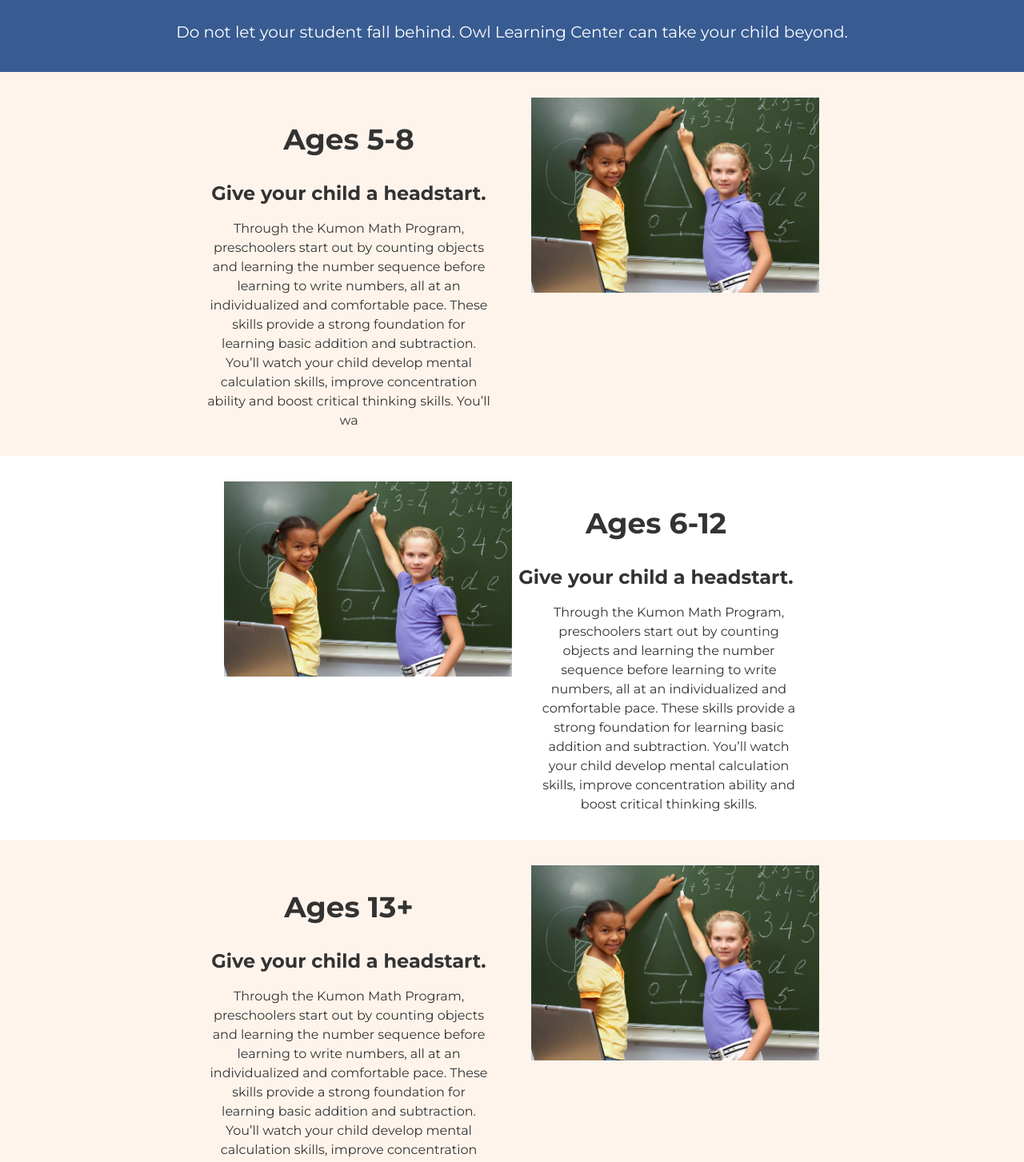
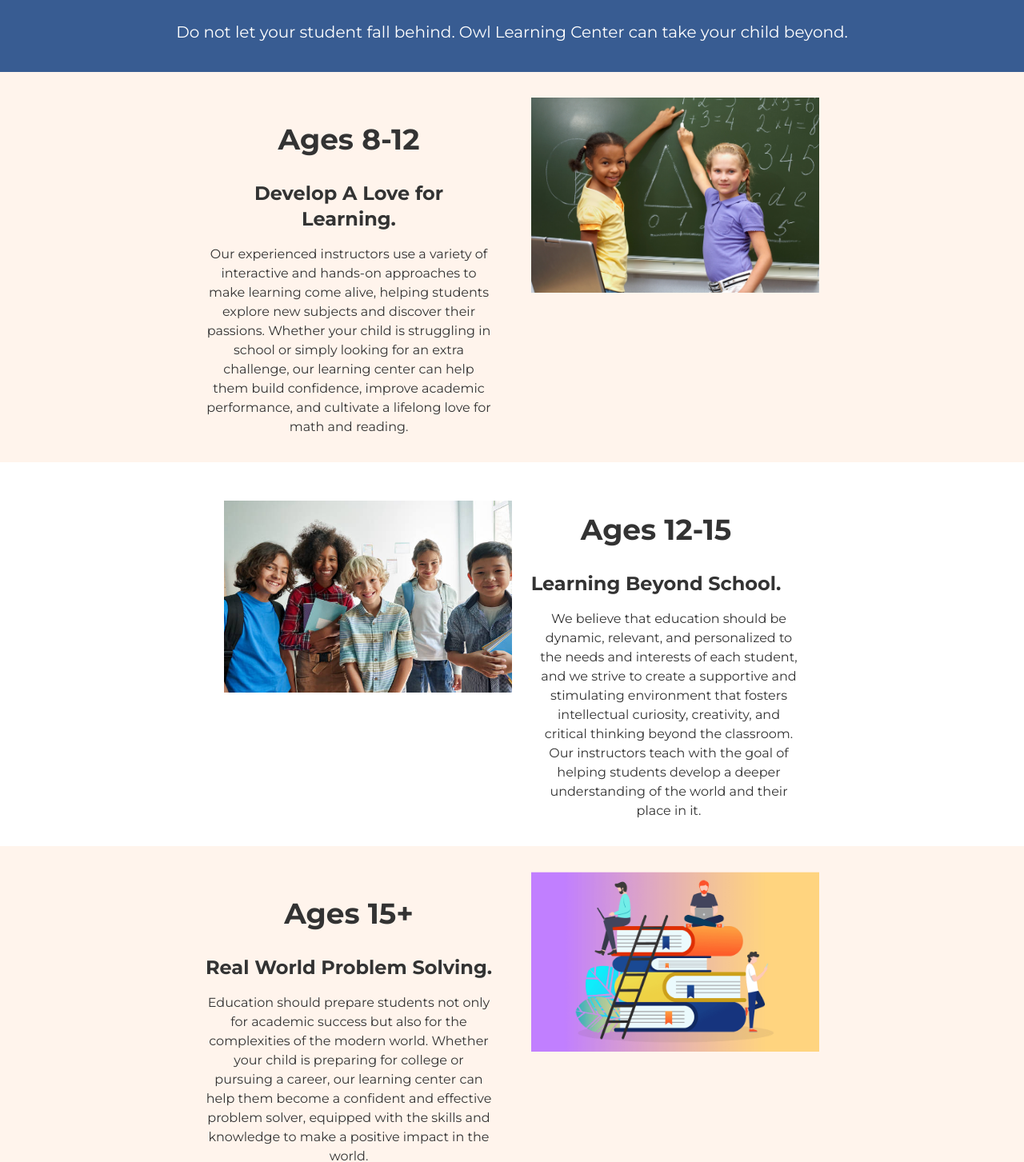
Before and after one commit to radhaghate/fbla-site, a Next.js app: page /standardTesting in a window 1280 px wide. Shown: the part 700-2153 px from the top of the page at 80% size. Built offline with nearby package versions, Linux system fonts and the light colour scheme.

Commit message:
changes to mathAndreading learningpaths page

```diff
--- a/src/pages/contact.js
+++ b/src/pages/contact.js
@@ -130,7 +130,6 @@ const Home = () => {
                 <div className="flex justify-center">
                   <button onClick={onc} className="button btn-active btn-[#ecf5fd] text-white text-bold text-xl h-10 w-2/4 hover:text-delfblue">
                     Send!
-                    {/* CHANGE COLOR OF BUTTON!!! */}
                   </button>
                 </div>
               </div>
--- a/src/pages/mathAndreading.js
+++ b/src/pages/mathAndreading.js
@@ -81,8 +81,8 @@ const Home = () => {
 
         <div className="w-3/5 mx-auto">
           <div className="grid grid-cols-2 py-8">
-            <div data-aos="fade-right" className="pl-6">
-              <Image src="/math-learning.jpg" alt="HowItWorks" height={300} width={500} />
+            <div data-aos="fade-right" className="pl-6 mt-4">
+              <Image src="/math-ages12-15.jpg" alt="HowItWorks" height={300} width={500} />
             </div>
             <div data-aos="fade-left" className="pr-6">
               <div className="text-center text-4xl font-bold py-8">Ages 12-15</div>
@@ -105,7 +105,7 @@ const Home = () => {
               </div>
               </div>
               <div data-aos="fade-left" className="pl-6 ">
-                <Image src="/math-learning.jpg" alt="HowItWorks" height={300} width={500} />
+                <Image src="/math-reallife.png" alt="HowItWorks" height={300} width={500} />
               </div>
             </div>
           </div>
--- a/src/pages/standardTesting.js
+++ b/src/pages/standardTesting.js
@@ -24,7 +24,7 @@ const Home = () => {
               <li className="list-none mb-3 font-bold text-lg text-center underline underline-offset-8">
                 SAT/ACT
               </li>
-              <li>Test Taking Strategeis</li>
+              <li>Test Taking Strategies</li>
               <li>Reading Section</li>
               <li>Writing Section</li>
               <li>Science Section</li>
@@ -63,15 +63,10 @@ const Home = () => {
           <div className="w-3/5 mx-auto">
             <div className="grid grid-cols-2 py-8">
               <div data-aos="fade-right" className="pr-6">
-                <div className="text-center text-4xl font-bold py-8">Ages 5-8</div>
-                <div className="text-center text-2xl font-bold pb-4">Give your child a headstart.</div>
+                <div className="text-center text-4xl font-bold py-8">Ages 8-12</div>
+                <div className="text-center text-2xl font-bold pb-4">Develop A Love for Learning.</div>
                 <div className='text-center'>
-                  Through the Kumon Math Program, preschoolers start out by counting objects and
-                  learning the number sequence before learning to write numbers, all at an
-                  individualized and comfortable pace. These skills provide a strong foundation for
-                  learning basic addition and subtraction. You’ll watch your child develop mental
-                  calculation skills, improve concentration ability and boost critical thinking
-                  skills. You’ll wa
+                  Our experienced instructors use a variety of interactive and hands-on approaches to make learning come alive, helping students explore new subjects and discover their passions. Whether your child is struggling in school or simply looking for an extra challenge, our learning center can help them build confidence, improve academic performance, and cultivate a lifelong love for math and reading.
                 </div>
               </div>
               <div data-aos="fade-left" className="pl-6 ">
@@ -83,19 +78,14 @@ const Home = () => {
 
         <div className="w-3/5 mx-auto">
           <div className="grid grid-cols-2 py-8">
-            <div data-aos="fade-right" className="pl-6">
-              <Image src="/math-learning.jpg" alt="HowItWorks" height={300} width={500} />
+            <div data-aos="fade-right" className="pl-6 mt-4">
+              <Image src="/math-ages12-15.jpg" alt="HowItWorks" height={300} width={500} />
             </div>
             <div data-aos="fade-left" className="pr-6">
-              <div className="text-center text-4xl font-bold py-8">Ages 6-12</div>
-              <div className="text-center text-2xl font-bold pb-4">Give your child a headstart.</div>
+              <div className="text-center text-4xl font-bold py-8">Ages 12-15</div>
+              <div className="text-center text-2xl font-bold pb-4">Learning Beyond School.</div>
               <div className='text-center ml-8'>
-                Through the Kumon Math Program, preschoolers start out by counting objects and
-                learning the number sequence before learning to write numbers, all at an
-                individualized and comfortable pace. These skills provide a strong foundation for
-                learning basic addition and subtraction. You’ll watch your child develop mental
-                calculation skills, improve concentration ability and boost critical thinking
-                skills.
+              We believe that education should be dynamic, relevant, and personalized to the needs and interests of each student, and we strive to create a supportive and stimulating environment that fosters intellectual curiosity, creativity, and critical thinking beyond the classroom. Our instructors teach with the goal of helping students develop a deeper understanding of the world and their place in it.
               </div>
             </div>
           </div>
@@ -105,19 +95,14 @@ const Home = () => {
           <div className="w-3/5 mx-auto">
             <div className="grid grid-cols-2 py-8">
               <div data-aos="fade-right" className="pr-6">
-                <div className="text-center text-4xl font-bold py-8">Ages 13+</div>
-                <div className="text-center text-2xl font-bold pb-4">Give your child a headstart.</div>
+                <div className="text-center text-4xl font-bold py-8">Ages 15+</div>
+                <div className="text-center text-2xl font-bold pb-4">Real World Problem Solving.</div>
                 <div className='text-center'>
-                  Through the Kumon Math Program, preschoolers start out by counting objects and
-                  learning the number sequence before learning to write numbers, all at an
-                  individualized and comfortable pace. These skills provide a strong foundation for
-                  learning basic addition and subtraction. You’ll watch your child develop mental
-                  calculation skills, improve concentration ability and boost critical thinking
-                  skills.
+                Education should prepare students not only for academic success but also for the complexities of the modern world. Whether your child is preparing for college or pursuing a career, our learning center can help them become a confident and effective problem solver, equipped with the skills and knowledge to make a positive impact in the world.
               </div>
               </div>
               <div data-aos="fade-left" className="pl-6 ">
-                <Image src="/math-learning.jpg" alt="HowItWorks" height={300} width={500} />
+                <Image src="/math-reallife.png" alt="HowItWorks" height={300} width={500} />
               </div>
             </div>
           </div>
```
Also changed, not shown: public/math-ages12-15.jpg (added), public/math-reallife.png (added).
